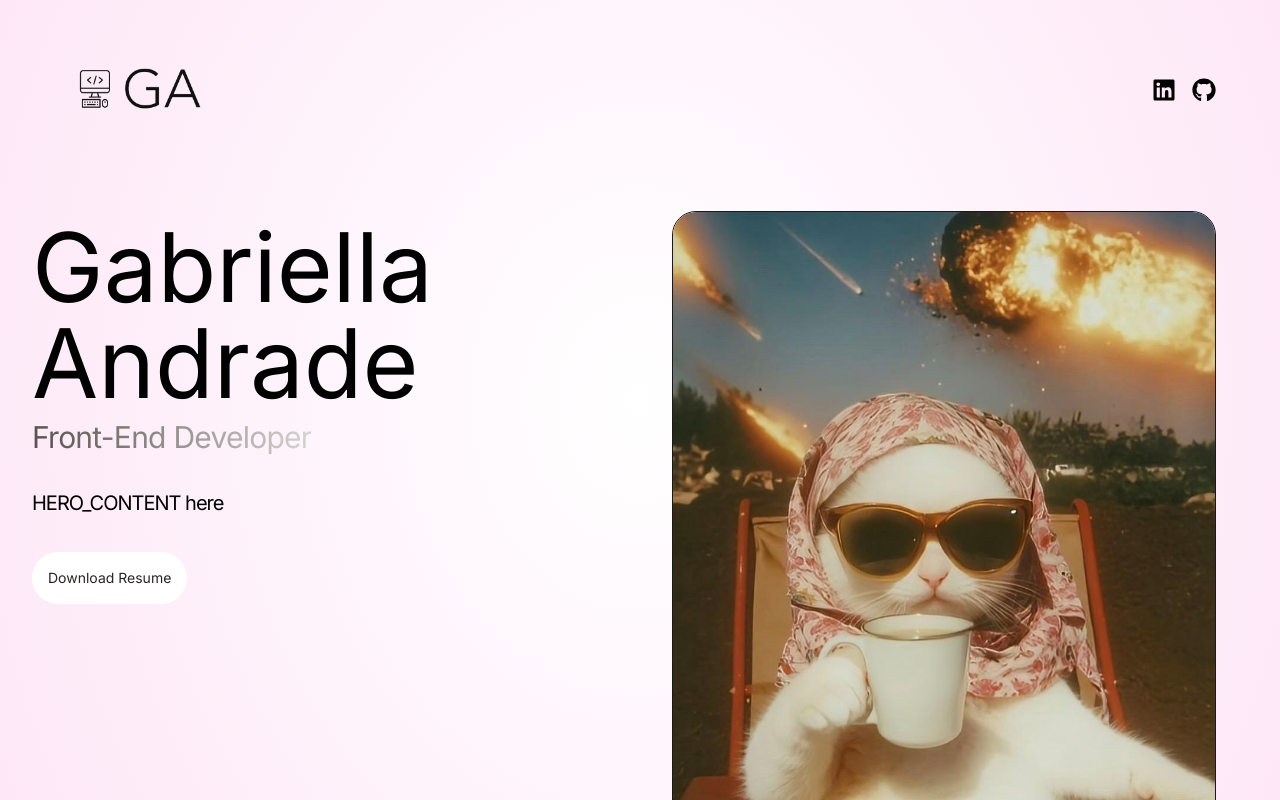
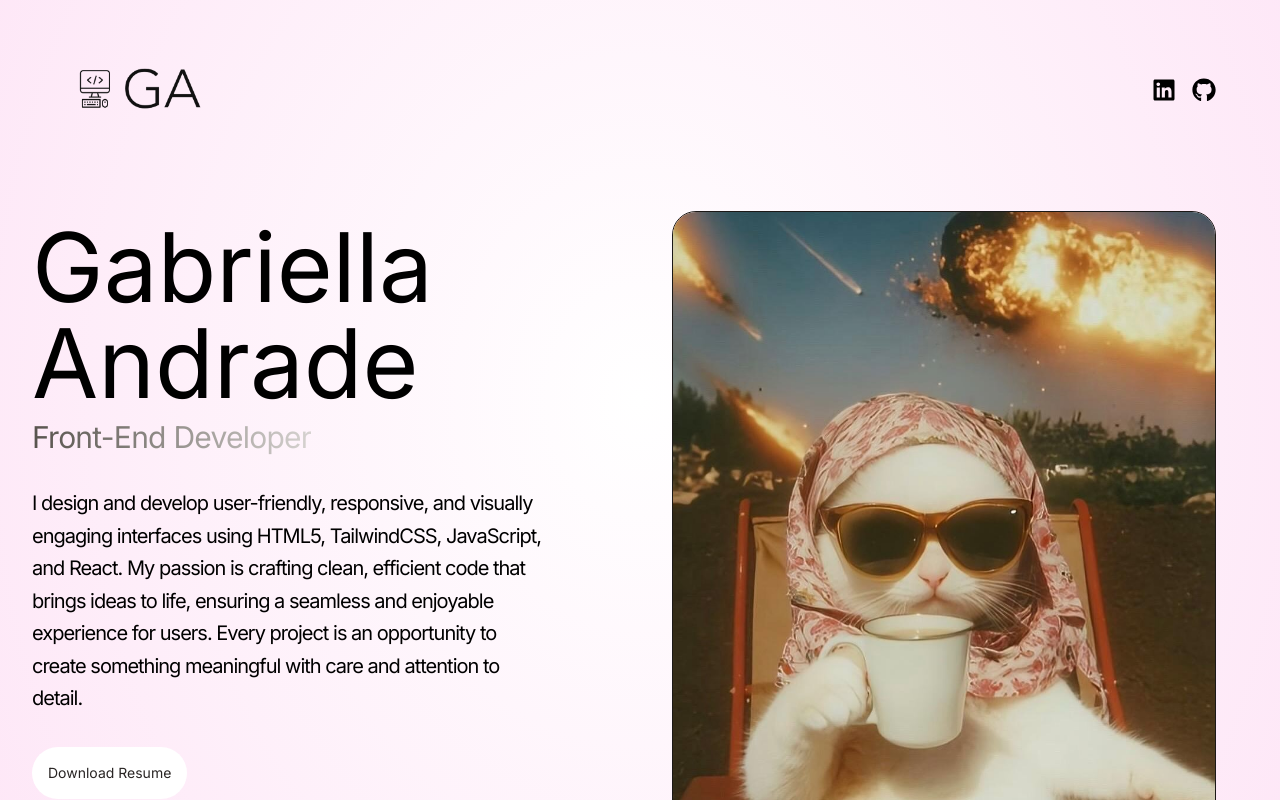
Before and after one commit to gabriellamsa/gabriella-portfolio, a React (Vite) app: page / in a window 1280 px wide. Shown: the top 800 px of the page. Built offline with nearby package versions, Linux system fonts and the light colour scheme; a web font is replaced by a local one.

Commit message:
feat: Add dynamic hero content from data file

```diff
--- /dev/null
+++ b/src/assets/data/data.js
@@ -0,0 +1 @@
+export const hero_content = `I design and develop user-friendly, responsive, and visually engaging interfaces using HTML5, TailwindCSS, JavaScript, and React. My passion is crafting clean, efficient code that brings ideas to life, ensuring a seamless and enjoyable experience for users. Every project is an opportunity to create something meaningful with care and attention to detail.`
--- a/src/components/Hero.jsx
+++ b/src/components/Hero.jsx
@@ -1,3 +1,4 @@
+import { hero_content } from "../assets/data/data";
 import profilePic from "../assets/images/profilePic.jpg";
 
 export const Hero = () => {
@@ -23,7 +24,7 @@ export const Hero = () => {
               Front-End Developer
             </span>
             <p className="my-2 max-w-lg py-6 text-xl leading-relaxed tracking-tighter">
-              HERO_CONTENT here
+              {hero_content}
             </p>
             <a
               href="/gabriellamsa-resume.pdf"
```
